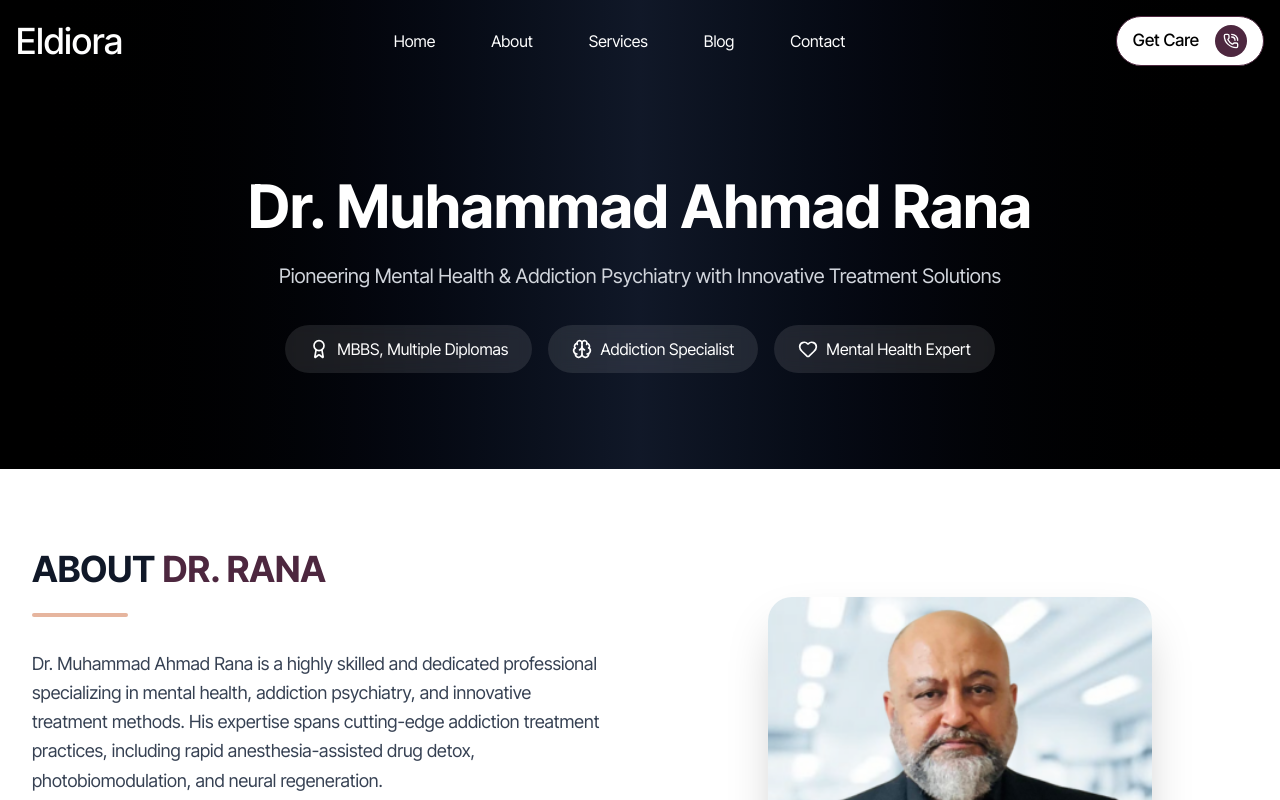
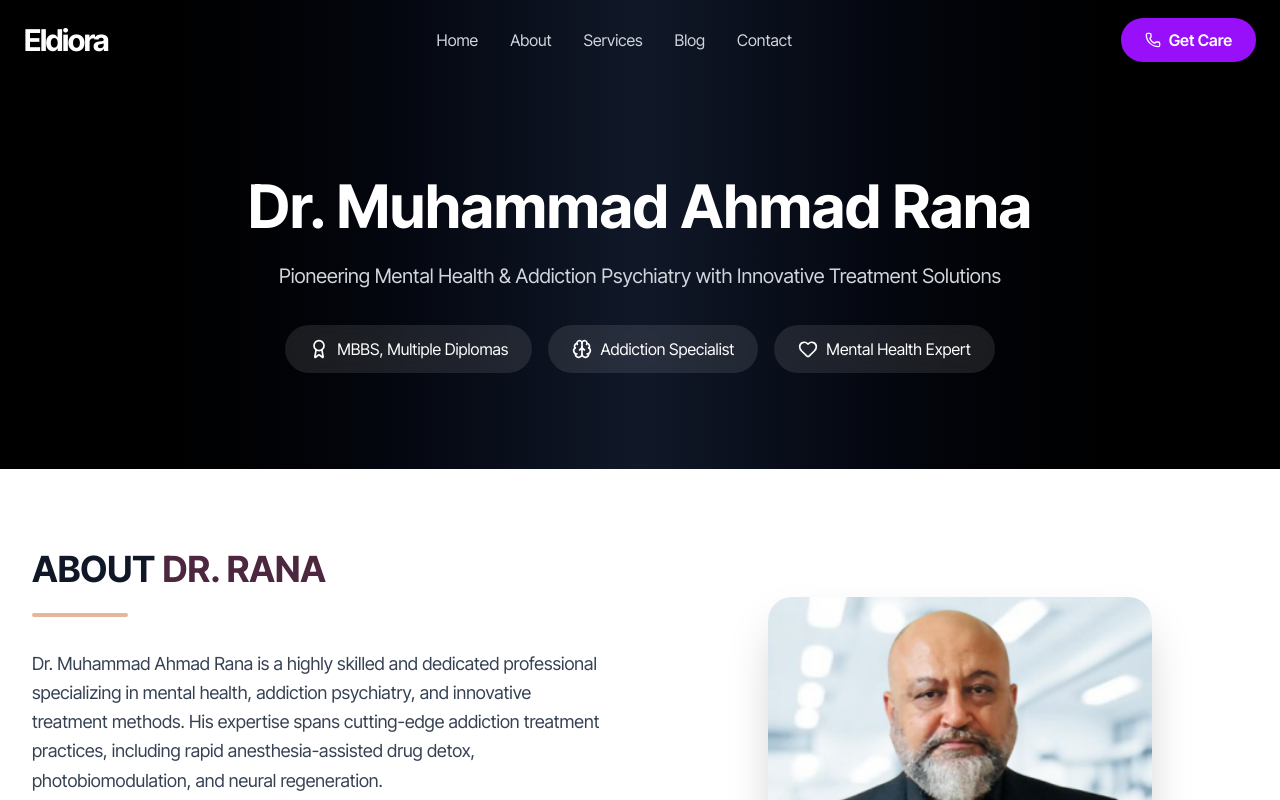
Before and after one commit to 404annas/Medical-Website, a React (Vite) app: page /about in a window 1280 px wide. Shown: the top 800 px of the page. Built offline with nearby package versions, Linux system fonts and the light colour scheme.

Commit message:
response the navbar

```diff
--- a/src/components/Hero.jsx
+++ b/src/components/Hero.jsx
@@ -85,7 +85,7 @@ const Hero = () => {
         loading="lazy"
         src={heroImg}
         alt="Hero"
-        className="absolute top-0 left-0 w-full h-full object-cover object-top-right lg:object-top"
+        className="absolute top-0 left-0 w-full h-full object-cover object-top-center lg:object-top"
         initial={{ scale: 1.1, opacity: 0 }}
         animate={{ scale: 1, opacity: 1 }}
         transition={{
--- a/src/components/Navbar.jsx
+++ b/src/components/Navbar.jsx
@@ -1,144 +1,162 @@
-import React, { useState, useEffect } from "react";
-import { PhoneCall, Menu, X } from "lucide-react";
+import { Phone, Menu, X } from "lucide-react";
+import { useEffect, useState } from "react";
 import { Link } from "react-router-dom";
+const Navbar = () => {
+  const [isMenuOpen, setIsMenuOpen] = useState(false);
+  const [isScrolled, setIsScrolled] = useState(false);
+  const [isMounted, setIsMounted] = useState(false);
 
-const Navbar = () => {
-  const [sidebarOpen, setSidebarOpen] = useState(false);
-  const [navbarVisible, setNavbarVisible] = useState(false);
-  const [isScrolled, setIsScrolled] = useState(false);
-
-  // Animate navbar entrance
+  // Effect for component mount animation
   useEffect(() => {
-    const timer = setTimeout(() => {
-      setNavbarVisible(true);
-    }, 800); // Delay of 800ms before animation starts
-
-    return () => clearTimeout(timer);
+    const timeout = setTimeout(() => setIsMounted(true), 100); // Short delay for transition
+    return () => clearTimeout(timeout);
   }, []);
 
-  // Handle scroll effect
+  // Effect for scroll detection
   useEffect(() => {
     const handleScroll = () => {
-      if (window.scrollY > 50) {
-        setIsScrolled(true);
-      } else {
-        setIsScrolled(false);
-      }
+      setIsScrolled(window.scrollY > 20);
     };
-
     window.addEventListener("scroll", handleScroll);
     return () => window.removeEventListener("scroll", handleScroll);
   }, []);
 
-  // Prevent body scroll when sidebar is open
+  // Effect to lock body scroll when menu is open
   useEffect(() => {
-    if (sidebarOpen) {
-      document.body.style.overflow = "hidden";
-    } else {
-      document.body.style.overflow = "";
-    }
-  }, [sidebarOpen]);
+    document.body.style.overflow = isMenuOpen ? "hidden" : "";
+  }, [isMenuOpen]);
+
+  const navLinks = [
+    { href: "/", label: "Home" },
+    { href: "/about", label: "About" },
+    { href: "/services", label: "Services" },
+    { href: "/blog", label: "Blog" },
+    { href: "/contact", label: "Contact" },
+  ];
+
+  const handleLinkClick = () => {
+    setIsMenuOpen(false);
+    window.scrollTo(0, 0);
+  };
 
   return (
+    <>
       <nav
-      className={`fixed top-0 w-full z-50 text-white px-4 py-4 transform transition-all duration-1000 ease-out
-        ${navbarVisible
-          ? "translate-x-0 opacity-100"
-          : "-translate-x-full opacity-0"
+        className={`fixed top-0 left-0 right-0 z-50 transition-all duration-500 ease-in-out
+          ${
+            isScrolled
+              ? "bg-black/60 shadow-lg backdrop-blur-xl "
+              : "bg-transparent"
           }
-        ${isScrolled
-          ? "bg-[#000000] backdrop-blur-md shadow-lg"
-          : "bg-transparent"
-        }`}
+          ${
+            isMounted
+              ? "opacity-100 translate-y-0"
+              : "opacity-0 -translate-y-full"
+          }
+        `}
       >
-      <div className="flex items-center justify-between">
-        <h1 className="text-4xl font-medium">Eldiora</h1>
+        <div className="max-w-8xl mx-auto px-6 sm:px-6">
+          <div className="flex items-center justify-between h-20">
+            {/* Logo */}
+            <Link
+              to="/"
+              onClick={() => window.scrollTo(0, 0)}
+              className="text-3xl text-white font-bold tracking-tighter"
+            >
+              Eldiora
+            </Link>
 
-        {/* Desktop Menu */}
-        <div className="hidden lg:flex items-center gap-14 text-base">
-          <Link to="/" onClick={() => scrollTo(0, 0)}>
-            <p className="hover:text-[#E6B59E] transition-all duration-300">
-              Home
-            </p>
+            {/* Desktop Navigation */}
+            <div className="hidden  lg:flex items-center gap-8">
+              {navLinks.map((link) => (
+                <Link
+                  key={link.href}
+                  to={link.href}
+                  onClick={() => window.scrollTo(0, 0)}
+                  className="text-gray-300 hover:text-white transition-colors duration-300"
+                >
+                  {link.label}
                 </Link>
-          <Link to="/about" onClick={() => scrollTo(0, 0)}>
-            <p className="hover:text-[#E6B59E] transition-all duration-300">
-              About
-            </p>
-          </Link>
-          <Link to="/services" onClick={() => scrollTo(0, 0)}>
-            <p className="hover:text-[#E6B59E] transition-all duration-300">
-              Services
-            </p>
-          </Link>
-          <Link to="/blog" onClick={() => scrollTo(0, 0)}>
-            <p className="hover:text-[#E6B59E] transition-all duration-300">
-              Blog
-            </p>
-          </Link>
-          <Link to="/contact" onClick={() => scrollTo(0, 0)}>
-            <p className="hover:text-[#E6B59E] transition-all duration-300">
-              Contact
-            </p>
-          </Link>
+              ))}
             </div>
 
-        {/* Contact Button Desktop */}
-        <div className="hidden lg:flex relative group items-center gap-4 font-medium text-[17px] px-4 py-2 rounded-full border border-[#4D273F] hover:border-white cursor-pointer overflow-hidden transition-colors duration-500 bg-white">
-          <span className="absolute inset-0 bg-[#4D273F] transform -translate-x-full group-hover:translate-x-0 transition-transform duration-500 ease-in-out z-0"></span>
-          <p className="relative z-10 text-black group-hover:text-white transition-colors duration-500">
-            Get Care
-          </p>
-          <p className="relative z-10 flex items-center justify-center rounded-full p-2 bg-[#4D273F] group-hover:bg-[#E6B59E] text-white group-hover:text-black transition-colors duration-500">
-            <PhoneCall size={16} />
-          </p>
+            {/* Desktop CTA */}
+            <div className="hidden lg:flex">
+              <button className="group relative inline-flex items-center justify-center px-6 py-2.5 overflow-hidden rounded-full bg-purple-600 text-white font-semibold transition-all duration-300 hover:scale-105 hover:shadow-lg hover:shadow-purple-900/50">
+                <Phone className="w-4 h-4 mr-2 transition-transform duration-300 group-hover:-translate-x-1" />
+                <span>Get Care</span>
+              </button>
             </div>
 
-        {/* Mobile Menu Icon */}
+            {/* Mobile Menu Button */}
             <div className="lg:hidden cursor-pointer">
-          <button onClick={() => setSidebarOpen(true)}>
-            <Menu size={24} />
+              <button
+                onClick={() => setIsMenuOpen(true)}
+                className="p-2 -mr-2 text-white cursor-pointer"
+              >
+                <Menu size={30} className="" />
               </button>
             </div>
           </div>
+        </div>
+      </nav>
 
-      {/* Sidebar */}
+      {/* --- Mobile Menu Overlay --- */}
       <div
-        className={`fixed lg:hidden block top-0 right-0 h-full bg-black w-3/4 max-w-xs z-50 transform transition-transform duration-500 ease-in-out
-        ${sidebarOpen ? "translate-x-0" : "translate-x-full"}`}
+        className={`fixed inset-0 z-[100] bg-gray-900/95 backdrop-blur-xl transition-opacity duration-500 ease-in-out lg:hidden
+          ${isMenuOpen ? "opacity-100" : "opacity-0 pointer-events-none"}
+        `}
       >
-        <div className="flex justify-end p-4 cursor-pointer">
-          <button onClick={() => setSidebarOpen(false)}>
-            <X size={24} />
+        <div className="flex justify-between items-center p-6 h-20 border-b border-gray-800">
+          <Link
+            to="/"
+            onClick={handleLinkClick}
+            className="text-3xl text-white font-bold tracking-tighter"
+          >
+            Eldiora
+          </Link>
+          <button onClick={() => setIsMenuOpen(false)} className="p-2 -mr-2">
+            <X className="text-white" size={30} />
           </button>
         </div>
-        <ul className="flex flex-col gap-6 mt-10 ml-6 text-base">
-          <Link to="/" onClick={() => {setSidebarOpen(false); scrollTo(0, 0);}}>
-            <li>Home</li>
+        <div className="flex flex-col items-center justify-center h-[calc(100%-5rem)]">
+          <ul className="text-center space-y-8">
+            {navLinks.map((link, index) => (
+              <li
+                key={link.href}
+                className={`transition-all duration-500 ease-out ${
+                  isMenuOpen
+                    ? "opacity-100 translate-y-0"
+                    : "opacity-0 translate-y-4"
+                }`}
+                style={{ transitionDelay: `${index * 100}ms` }}
+              >
+                <Link
+                  to={link.href}
+                  onClick={handleLinkClick}
+                  className="text-3xl font-semibold text-gray-300 hover:text-purple-400 transition-colors duration-300"
+                >
+                  {link.label}
                 </Link>
-          <Link to="/about" onClick={() => {setSidebarOpen(false); scrollTo(0, 0);}}>
-            <li>About</li>
-          </Link>
-          <Link to="/services" onClick={() => {setSidebarOpen(false); scrollTo(0, 0);}}>
-            <li>Services</li>
-          </Link>
-          <Link to="/blog" onClick={() => {setSidebarOpen(false); scrollTo(0, 0);}}>
-            <li>Blog</li>
-          </Link>
-          <Link to="/contact" onClick={() => {setSidebarOpen(false); scrollTo(0, 0);}}>
-            <li>Contact</li>
-          </Link>
+              </li>
+            ))}
           </ul>
+          <div
+            className={`absolute bottom-16 transition-all duration-500 ease-out ${
+              isMenuOpen
+                ? "opacity-100 translate-y-0"
+                : "opacity-0 translate-y-4"
+            }`}
+            style={{ transitionDelay: `${navLinks.length * 100}ms` }}
+          >
+            <button className="group relative inline-flex items-center justify-center px-8 py-4 overflow-hidden rounded-full bg-purple-600 text-white font-semibold text-lg">
+              <Phone className="w-5 h-5 mr-3" />
+              <span>Get Care</span>
+            </button>
           </div>
-
-      {/* Overlay */}
-      {sidebarOpen && (
-        <div
-          className="fixed inset-0 bg-black/50 bg-opacity-50 backdrop-blur-sm z-40"
-          onClick={() => setSidebarOpen(false)}
-        ></div>
-      )}
-    </nav>
+        </div>
+      </div>
+    </>
   );
 };
 
```
Lines whose indentation alone changed are shown as unchanged.
